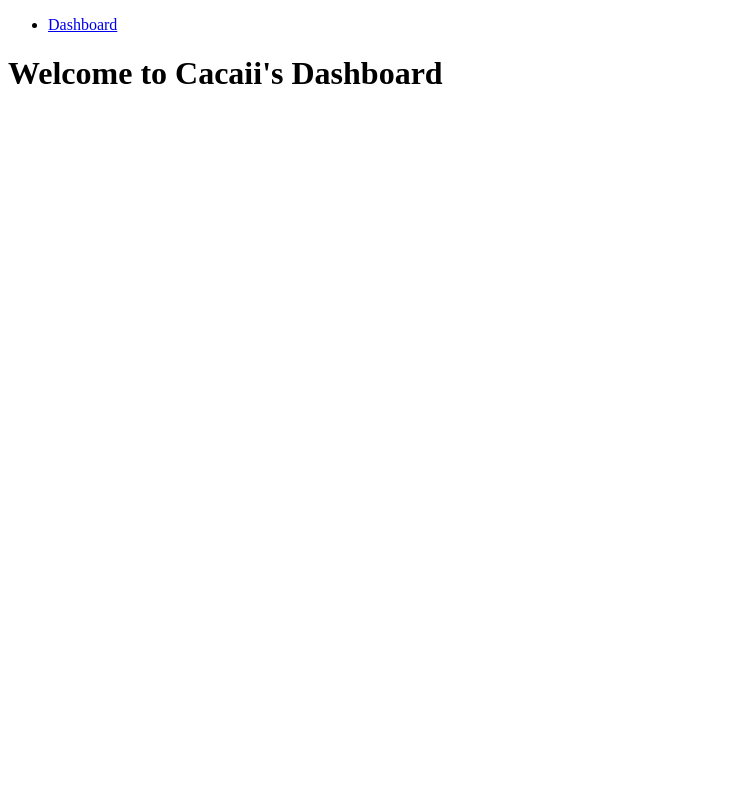
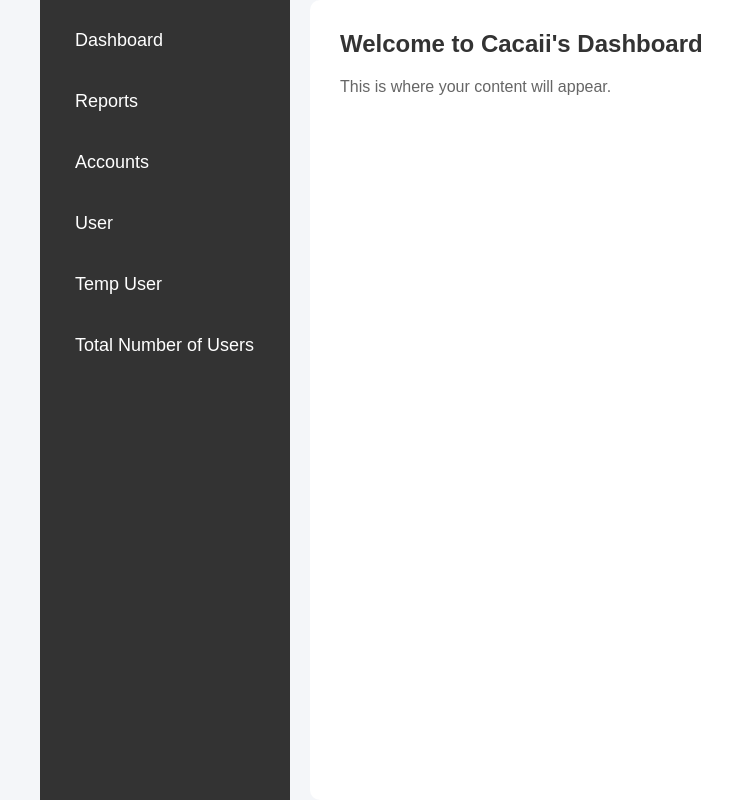
Before and after one commit to cacaii03/IT38A-Enterprise-System, a plain HTML site: page Activity1_020325/index.html in a window 1280 px wide. Shown: the whole page, without its empty margins (0-756 px from the left). Drawn offline with Linux system fonts and the light colour scheme.

Commit message:
added files

```diff
--- a/dashboard.html
+++ b/Activity1_020325/index.html
@@ -5,7 +5,7 @@
     <meta charset="UTF-8">
     <meta name="viewport" content="width=device-width, initial-scale=1.0">
     <title>Welcome to Cacaii's Dashboard</title>
-    <link rel="stylesheet" href="styles.css">
+    <link rel="stylesheet" href="style.css">
 </head>
 
 <body>
@@ -13,6 +13,11 @@
         <div class="sidebar">
             <ul>
                 <li><a href="#">Dashboard</a></li>
+                <li><a href="#">Reports</a></li>
+                <li><a href="#">Accounts</a></li>
+                <li><a href="#">User</a></li>
+                <li><a href="#">Temp User</a></li>
+                <li><a href="#">Total Number of Users</a></li>
             </ul>
         </div>
 
@@ -22,6 +27,7 @@
             </header>
             <div class="content">
                 <!-- Your content goes here -->
+                <p>This is where your content will appear.</p>
             </div>
         </div>
     </div>
--- /dev/null
+++ b/Activity1_020325/style.css
@@ -0,0 +1,93 @@
+/* General styles */
+* {
+    margin: 0;
+    padding: 0;
+    box-sizing: border-box;
+    font-family: Arial, sans-serif;
+}
+
+body {
+    background-color: #f4f6f9;
+    display: flex;
+    justify-content: center;
+    align-items: flex-start;
+    min-height: 100vh;
+}
+
+/* Main container */
+.container {
+    display: flex;
+    width: 100%;
+    max-width: 1200px;
+    min-height: 100vh;
+}
+
+/* Sidebar styling */
+.sidebar {
+    background-color: #333;
+    color: white;
+    width: 250px;
+    padding: 20px;
+}
+
+.sidebar ul {
+    list-style-type: none;
+}
+
+.sidebar ul li {
+    margin-bottom: 20px;
+}
+
+.sidebar ul li a {
+    color: white;
+    text-decoration: none;
+    font-size: 18px;
+    display: block;
+    padding: 10px 15px;
+    transition: background-color 0.3s;
+}
+
+.sidebar ul li a:hover {
+    background-color: #575757;
+    border-radius: 5px;
+}
+
+/* Main content */
+.main-content {
+    flex-grow: 1;
+    background-color: #ffffff;
+    padding: 30px;
+    border-radius: 10px;
+    margin-left: 20px;
+}
+
+header {
+    margin-bottom: 20px;
+}
+
+header h1 {
+    font-size: 24px;
+    color: #333;
+}
+
+/* Content area */
+.content {
+    font-size: 16px;
+    color: #666;
+}
+
+/* Mobile Responsiveness */
+@media (max-width: 768px) {
+    .container {
+        flex-direction: column;
+    }
+
+    .sidebar {
+        width: 100%;
+        padding: 15px;
+    }
+
+    .main-content {
+        margin-left: 0;
+    }
+}
```
